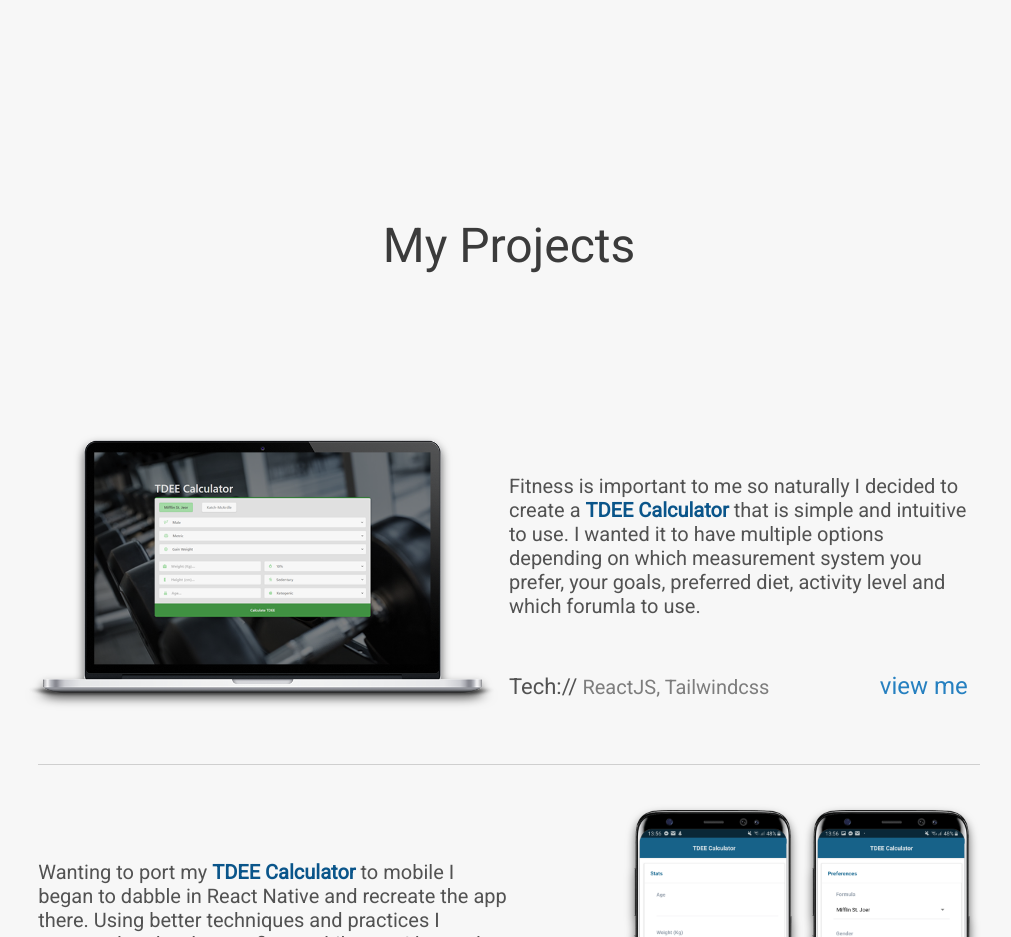
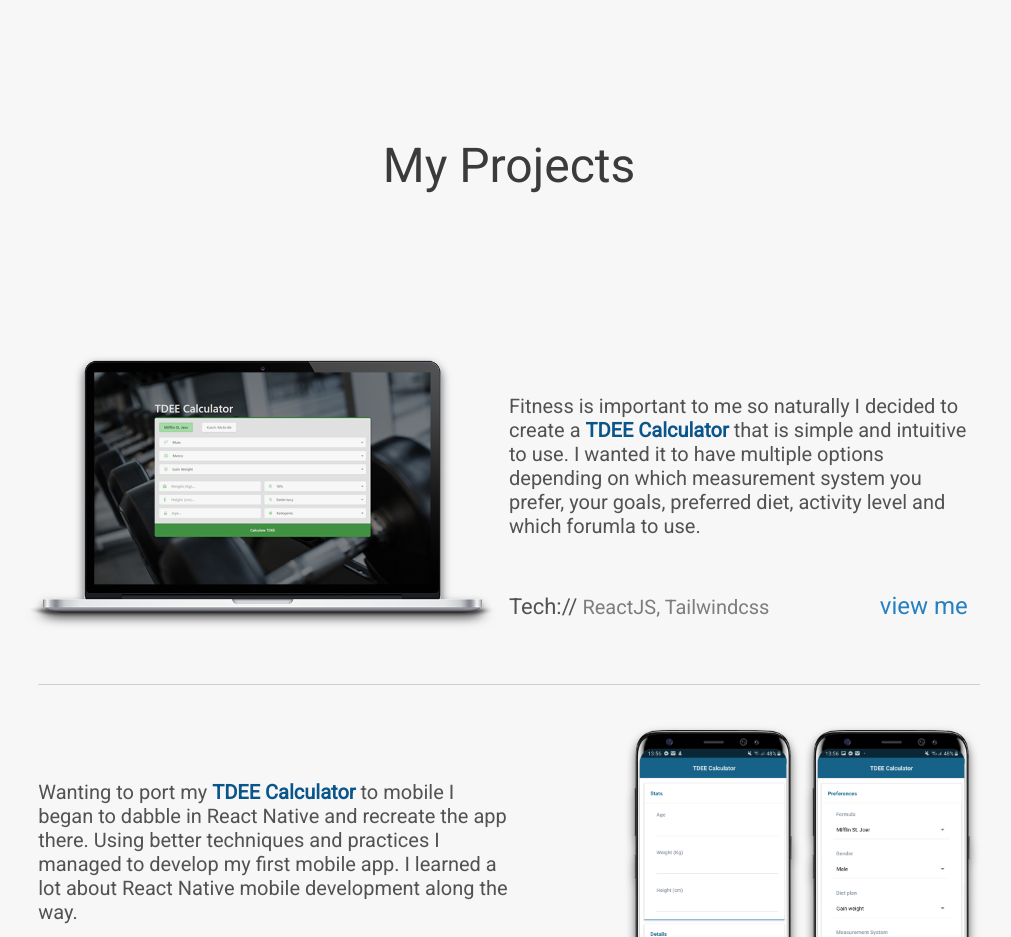
Before and after one commit to calcmp/Portfolio, a website: page public/frontend/index.html in a window 1280 px wide. Shown: the part 2620-3557 px from the top of the page, without its empty margins (131-1142 px from the left). Drawn offline with nearby package versions, Linux system fonts and the light colour scheme; files that its build step writes are made by us from their sources; files whose address does not match are found by name.

Commit message:
Fixed margin between timeline and projects

```diff
--- a/public/frontend/css/index.scss
+++ b/public/frontend/css/index.scss
@@ -419,6 +419,7 @@ $counter: $items - $rows + 2;
 .timeline-container {
   padding: 300px 0 10px 0;
   background: hsl(0, 0%, 97%);
+  margin-bottom: 100px;
   @include mq-md {
     padding: 100px 0 10px 0;
   }
@@ -592,7 +593,7 @@ $counter: $items - $rows + 2;
     text-align: center;
     font-size: 48px;
     font-weight: 200;
-    margin: 180px 60px -100px 60px;
+    margin: 0px 60px -100px 60px;
   }
 }
 .project-card {
@@ -752,7 +753,6 @@ $counter: $items - $rows + 2;
         color: hsl(0, 0%, 32%);
       }
     }
-
     .title {
       font-weight: 600;
       color: hsl(205, 87%, 29%);
```
Also changed, not shown: public/frontend/css/index.css, 1 other file.
